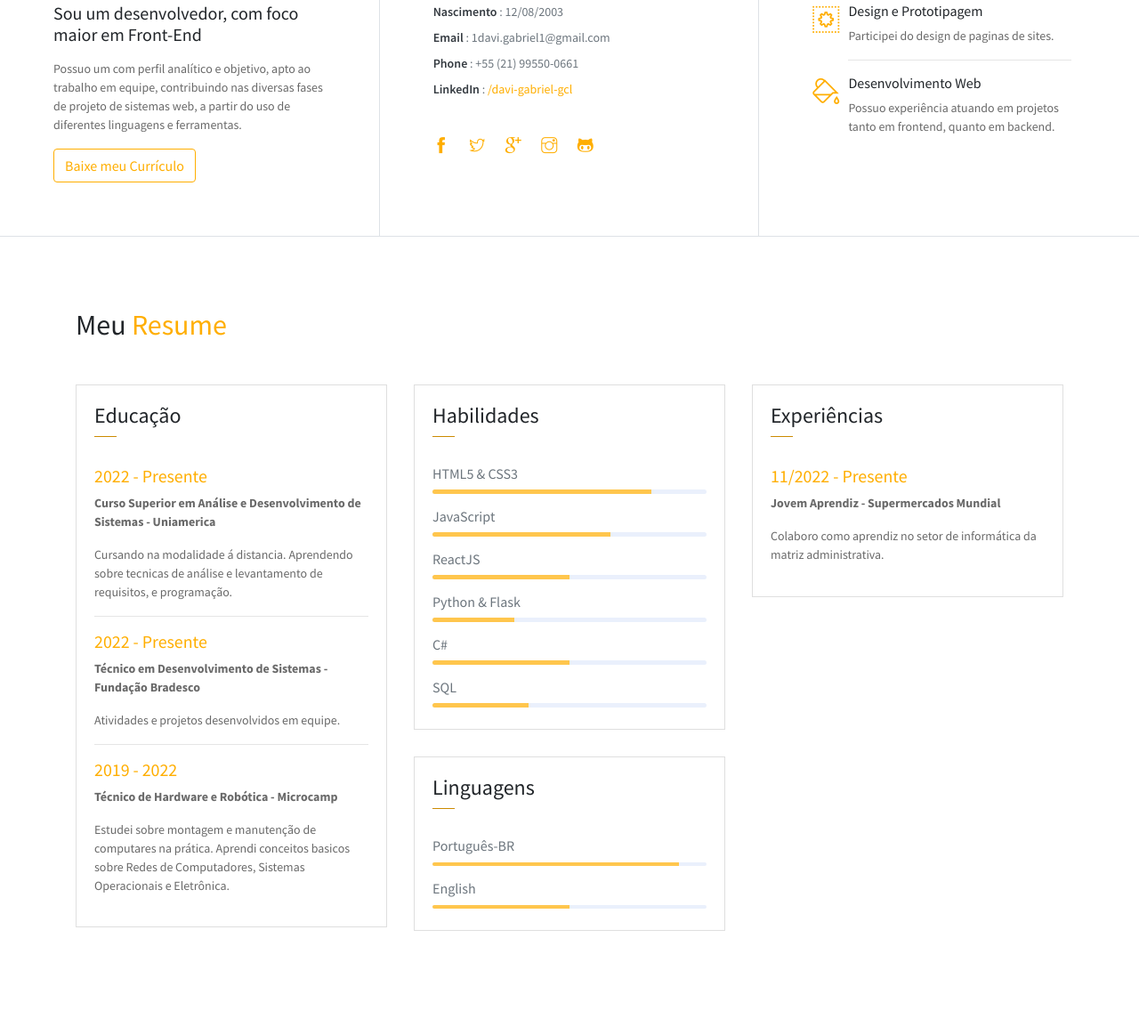
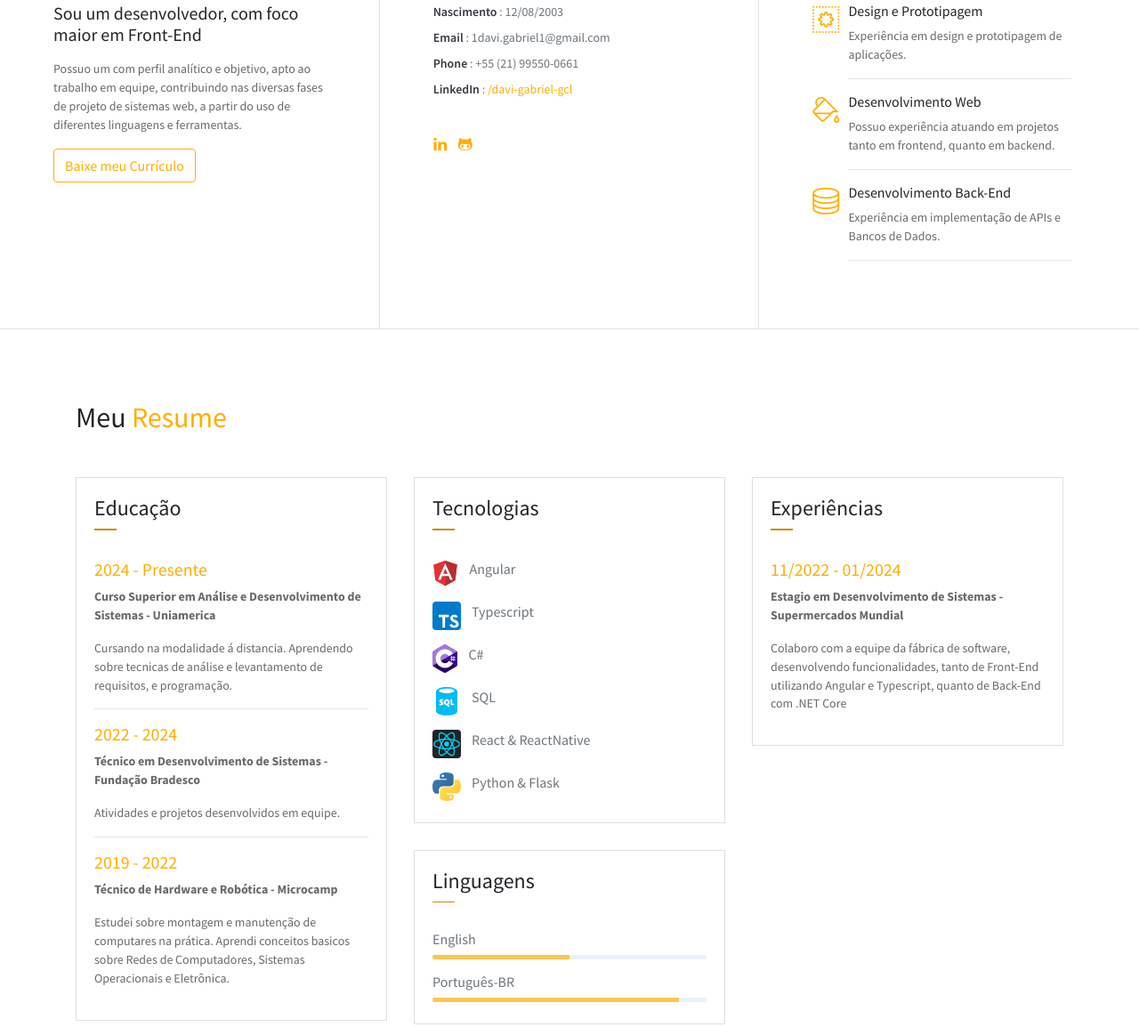
Before and after one commit to Davi-GCL/my-portfolio, a plain HTML site: page index.html in a window 1280 px wide. Shown: the part 854-2008 px from the top of the page at 89% size. Drawn offline with Linux system fonts and the light colour scheme; some packages are replaced by stand-ins of ours; some icons are missing.

Commit message:
atualizando informações

```diff
--- a/index.html
+++ b/index.html
@@ -16,11 +16,14 @@
     <header class="header">
         <div class="container">
             <ul class="social-icons pt-3">
-                <li class="social-item"><a class="social-link text-light" href="#"><i class="ti-facebook" aria-hidden="true"></i></a></li>
-                <li class="social-item"><a class="social-link text-light" href="#"><i class="ti-twitter" aria-hidden="true"></i></a></li>
-                <li class="social-item"><a class="social-link text-light" href="#"><i class="ti-google" aria-hidden="true"></i></a></li>
-                <li class="social-item"><a class="social-link text-light" href="#"><i class="ti-instagram" aria-hidden="true"></i></a></li>
-                <li class="social-item"><a class="social-link text-light" href="#"><i class="ti-github" aria-hidden="true"></i></a></li>
+                <li class="social-item">
+                    <a class="social-link text-light" href="https://www.linkedin.com/in/davi-gabriel-gcl/" target="_blank">
+                        <i class="ti-linkedin" aria-hidden="true"></i></a>
+                </li>
+                <li class="social-item">
+                    <a class="social-link text-light" href="https://github.com/Davi-GCL" target="_blank">
+                        <i class="ti-github" aria-hidden="true"></i></a>
+                </li>
             </ul>
             <div class="header-content">
                 <h4 class="header-subtitle" >Olá, meu nome é</h4>
@@ -28,7 +31,7 @@
                 <h6 class="header-mono" >Estudante de T.I | Desenvolvedor FullStack</h6>
                 <span class="d-flex">
                     <button class="btn btn-danger btn-rounded mr-4"><i class="ti-printer pr-2"></i>Baixe o meu CV</button>
-                    <button class="btn btn-outline-danger btn-rounded"><i class="ti-widget pr-2"></i>Veja como fiz este portfolio</button>
+                    <!-- <button class="btn btn-outline-danger btn-rounded"><i class="ti-widget pr-2"></i>Veja como fiz este portfolio</button> -->
                 </span>
             </div>
         </div>
@@ -51,7 +54,7 @@
                     </li>
                 </ul>
                 <ul class="navbar-nav brand">
-                    <img src="assets/imgs/avatar.PNG" alt="" class="brand-img">
+                    <img class="brand-img" src="assets/imgs/avatar.PNG" alt="" >
                     <li class="brand-txt">
                         <!-- <h5 class="brand-title">Davi GCL</h5> -->
                         <img src="assets/imgs/Ativo 8.svg" class="brand-title" style="width: 7.5rem;">
@@ -91,11 +94,14 @@
                     <li><span>LinkedIn</span> : <a href="https://www.linkedin.com/in/davi-gabriel-gcl/">/davi-gabriel-gcl</a> </li>
                 </ul>
                 <ul class="social-icons pt-3">
-                    <li class="social-item"><a class="social-link" href="#"><i class="ti-facebook" aria-hidden="true"></i></a></li>
-                    <li class="social-item"><a class="social-link" href="#"><i class="ti-twitter" aria-hidden="true"></i></a></li>
-                    <li class="social-item"><a class="social-link" href="#"><i class="ti-google" aria-hidden="true"></i></a></li>
-                    <li class="social-item"><a class="social-link" href="#"><i class="ti-instagram" aria-hidden="true"></i></a></li>
-                    <li class="social-item"><a class="social-link" href="#"><i class="ti-github" aria-hidden="true"></i></a></li>
+                    <li class="social-item">
+                        <a class="social" href="https://www.linkedin.com/in/davi-gabriel-gcl/" target="_blank">
+                            <i class="ti-linkedin" aria-hidden="true"></i></a>
+                    </li>
+                    <li class="social-item">
+                        <a class="social" href="https://github.com/Davi-GCL" target="_blank">
+                            <i class="ti-github" aria-hidden="true"></i></a>
+                    </li>
                 </ul>
             </div>
             <div class="col-lg-4 about-card">
@@ -105,7 +111,7 @@
                     <div class="col-1 text-danger pt-1"><i class="ti-widget icon-lg"></i></div>
                     <div class="col-10 ml-auto mr-3">
                         <h6>Design e Prototipagem</h6>
-                        <p class="subtitle"> Participei do design de paginas de sites.</p>
+                        <p class="subtitle">Experiência em design e prototipagem de aplicações.</p>
                         <hr>
                     </div>
                 </div>
@@ -114,10 +120,17 @@
                     <div class="col-10 ml-auto mr-3">
                         <h6>Desenvolvimento Web</h6>
                         <p class="subtitle">Possuo experiência atuando em projetos tanto em frontend, quanto em backend.</p>
-                        <!-- <hr> -->
+                        <hr>
                     </div>
                 </div>
-
+                <div class="row">
+                    <div class="col-1 text-danger pt-1"><i class="ti-server icon-lg"></i></div>
+                    <div class="col-10 ml-auto mr-3">
+                        <h6>Desenvolvimento Back-End</h6>
+                        <p class="subtitle">Experiência em implementação de APIs e Bancos de Dados.</p>
+                        <hr>
+                    </div>
+                </div>
             </div>
         </div>
     </div>
@@ -136,11 +149,11 @@
                             </div>
                         </div>
                         <div class="card-body">
-                            <h6 class="title text-danger">2022 - Presente</h6>
+                            <h6 class="title text-danger">2024 - Presente</h6>
                             <P><strong>Curso Superior em Análise e Desenvolvimento de Sistemas - Uniamerica</strong></P>
                             <P class="subtitle">Cursando na modalidade á distancia. Aprendendo sobre tecnicas de análise e levantamento de requisitos, e programação. </P>
                             <hr>
-                            <h6 class="title text-danger">2022 - Presente</h6>
+                            <h6 class="title text-danger">2022 - 2024</h6>
                             <P><strong>Técnico em Desenvolvimento de Sistemas - Fundação Bradesco</strong> </P>
                             <P class="subtitle">Atividades e projetos desenvolvidos em equipe.</P>
                             <hr>
@@ -155,35 +168,39 @@
                     <div class="card">
                        <div class="card-header">
                             <div class="pull-left">
-                                <h4 class="mt-2">Habilidades</h4>
+                                <h4 class="mt-2">Tecnologias</h4>
                                 <span class="line"></span>
                             </div>
                         </div>
                         <div class="card-body pb-2">
-                           <h6>HTML5 &amp; CSS3</h6>
+                           <!-- <h6>HTML5 &amp; CSS3</h6>
                             <div class="progress mb-3">
-                                <div class="progress-bar bg-danger" role="progressbar" style="width: 80%" aria-valuenow="60" aria-valuemin="0" aria-valuemax="100"></div>
-                            </div>
-                            <h6>JavaScript</h6>
-                            <div class="progress mb-3">
-                                <div class="progress-bar bg-danger" role="progressbar" style="width: 65%" aria-valuenow="65" aria-valuemin="0" aria-valuemax="100"></div>
-                            </div>
-                            <h6>ReactJS</h6>
-                            <div class="progress mb-3">
-                                <div class="progress-bar bg-danger" role="progressbar" style="width: 50%" aria-valuenow="10" aria-valuemin="0" aria-valuemax="100"></div>
-                            </div>
-                            <h6>Python &amp; Flask</h6>
-                            <div class="progress mb-3">
-                                <div class="progress-bar bg-danger" role="progressbar" style="width: 30%" aria-valuenow="50" aria-valuemin="0" aria-valuemax="100"></div>
-                            </div>
-                            <h6>C#</h6>
-                            <div class="progress mb-3">
-                                <div class="progress-bar bg-danger" role="progressbar" style="width: 50%" aria-valuenow="15" aria-valuemin="0" aria-valuemax="100"></div>
-                            </div>
-                            <h6>SQL</h6>
-                            <div class="progress mb-3">
-                                <div class="progress-bar bg-danger" role="progressbar" style="width: 35%" aria-valuenow="35" aria-valuemin="0" aria-valuemax="100"></div>
-                            </div>
+                                <div class="progress-bar bg-danger" role="progressbar" style="width: 70%" aria-valuenow="60" aria-valuemin="0" aria-valuemax="100"></div>
+                            </div> -->
+                            <span class="technologies-item pb-3">
+                                <img src="assets/imgs/angular.svg" alt="">
+                                <h6>Angular</h6>
+                            </span>
+                            <span class="technologies-item pb-3">
+                                <img src="assets/imgs/typescript-icon.svg" alt="">
+                                <h6>Typescript</h6>
+                            </span>
+                            <span class="technologies-item pb-3">
+                                <img src="assets/imgs/c-sharp-c.svg" alt="">
+                                <h6>C#</h6>
+                            </span>
+                            <span class="technologies-item pb-3">
+                                <img src="assets/imgs/sql-database-generic-svgrepo-com.svg" alt="">
+                                <h6>SQL</h6>
+                            </span>
+                            <span class="technologies-item pb-3">
+                                <img src="assets/imgs/react-1-logo-svgrepo-com.svg" alt="">
+                                <h6>React &amp; ReactNative</h6>
+                            </span>
+                            <span class="technologies-item pb-3">
+                                <img src="assets/imgs/python.svg" alt="">
+                                <h6>Python &amp; Flask</h6>
+                            </span>
                         </div>
                     </div>
                     <div class="card">
@@ -194,13 +211,13 @@
                             </div>
                         </div>
                         <div class="card-body pb-2">
+                            <h6>English</h6>
+                             <div class="progress mb-3">
+                                 <div class="progress-bar bg-danger" role="progressbar" style="width: 50%" aria-valuenow="25" aria-valuemin="0" aria-valuemax="100"></div>
+                             </div>
                             <h6>Português-BR</h6>
                             <div class="progress mb-3">
                                 <div class="progress-bar bg-danger" role="progressbar" style="width: 90%" aria-valuenow="25" aria-valuemin="0" aria-valuemax="100"></div>
-                            </div>
-                           <h6>English</h6>
-                            <div class="progress mb-3">
-                                <div class="progress-bar bg-danger" role="progressbar" style="width: 50%" aria-valuenow="25" aria-valuemin="0" aria-valuemax="100"></div>
                             </div>
 
                         </div>
@@ -216,11 +233,9 @@
                             </div>
                         </div>
                         <div class="card-body">
-                            <h6 class="title text-danger"> 11/2022 - Presente</h6>
-                            <P><strong>Jovem Aprendiz - Supermercados Mundial</strong></P>
-                            <P class="subtitle">Colaboro como aprendiz no setor de informática da matriz administrativa.</P>
-
-
+                            <h6 class="title text-danger"> 11/2022 - 01/2024</h6>
+                            <P><strong>Estagio em Desenvolvimento de Sistemas - Supermercados Mundial</strong></P>
+                            <P class="subtitle">Colaboro com a equipe da fábrica de software, desenvolvendo funcionalidades, tanto de Front-End utilizando Angular e Typescript, quanto de Back-End com .NET Core</P>
 
                         </div>
                     </div>
@@ -251,7 +266,7 @@
                         </div>
                         <div class="col-7 text-left py-3">
                             <h1 class="text-danger font-weight-bold font40">5</h1>
-                            <p class="text-light mb-1">Projetos "Finalizados"</p>
+                            <p class="text-light mb-1">Projetos Desenvolvidos</p>
                         </div>
                     </div>
                 </div>
@@ -355,14 +370,14 @@
         </div>
     </section>
 
-    <!-- End of portfolio section -->
 
-    <section class="section" id="blog">
+
+    <!-- <section class="section" id="blog">
         <div class="container">
             <h2 class="mb-5">Andamento de <span class="text-danger">Projetos</span></h2>
             <div class="row">
 
-                <!-- blog-card -->
+
                 <div class="blog-card">
                     <div class="img-holder">
                         <img src="assets/imgs/blog2.jpg" alt="Download free bootstrap 4 landing page, free boootstrap 4 templates, Download free bootstrap 4.1 landing page, free boootstrap 4.1.1 templates, meyawo Landing page">
@@ -381,9 +396,9 @@
                         <a href="#" class="read-more">Saiba mais <i class="ti-angle-double-right"></i></a>
                     </div>
                 </div>
-                <!-- end of blog wrapper -->
 
-                <!-- blog-card -->
+
+
                 <div class="blog-card">
                     <div class="img-holder">
                         <img src="assets/imgs/blog3.jpg" alt="Download free bootstrap 4 landing page, free boootstrap 4 templates, Download free bootstrap 4.1 landing page, free boootstrap 4.1.1 templates, meyawo Landing page">
@@ -402,12 +417,12 @@
                         <a href="#" class="read-more">Saiba mais <i class="ti-angle-double-right"></i></a>
                     </div>
                 </div>
-                <!-- end of blog wrapper -->
 
-                <!-- blog-card -->
+
+
                 <div class="blog-card">
                     <div class="img-holder">
-                        <img src="assets/imgs/blog1.jpg" alt="Download free bootstrap 4 landing page, free boootstrap 4 templates, Download free bootstrap 4.1 landing page, free boootstrap 4.1.1 templates, meyawo Landing page">
+                        <img src="assets/imgs/blog1.jpg" >
                     </div>
                     <div class="content-holder">
                         <h6 class="title">Jogo Stop (Adedanha) - C</h6>
@@ -426,11 +441,10 @@
                         <a href="#" class="read-more">Saiba mais <i class="ti-angle-double-right"></i></a>
                     </div>
                 </div>
-                <!-- end of blog wrapper -->
 
             </div>
         </div>
-    </section>
+    </section> -->
 
 
     <!-- <footer class="footer py-3">
```
Also changed, not shown: assets/css/johndoe.css, assets/imgs/angular.svg (added), assets/imgs/c-sharp-c.svg (added), assets/imgs/logo.JPG (added), assets/imgs/logo.png (added), assets/imgs/python.svg (added), assets/imgs/react-1-logo-svgrepo-com.svg (added), assets/imgs/sql-database-generic-svgrepo-com.svg (added), assets/imgs/typescript-icon.svg (added).
